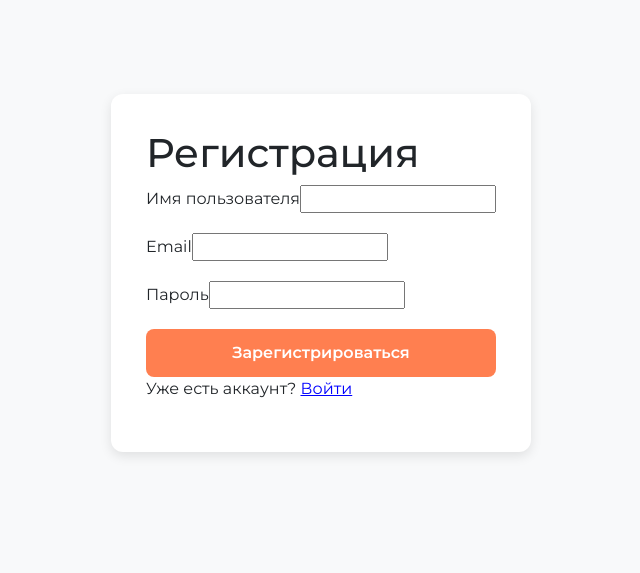
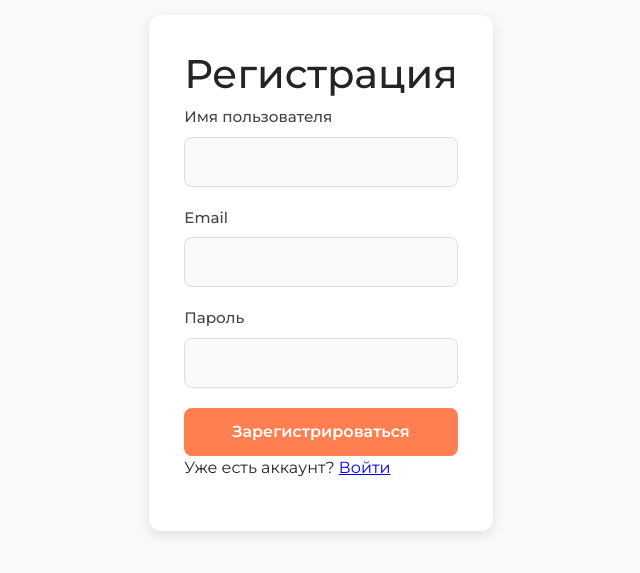
Before and after one commit to NitroITdev/DiaryApplicationWEB, a React (Create React App) app in the folder diary-app/: page /auth in a window 1280 px wide. Shown: the part 127-700 px from the top of the page, without its empty margins (319-959 px from the left). Built offline with nearby package versions, Linux system fonts and the light colour scheme.

Commit message:
Обновил DiaryPage и AuthPage

```diff
--- a/diary-app/src/pages/AuthPage.jsx
+++ b/diary-app/src/pages/AuthPage.jsx
@@ -54,8 +54,9 @@ function AuthPage() {
             <h1>Вход</h1>
             <form onSubmit={handleLogin} className="register-form">
               <div className="register-form-group">
-                <label>Email</label>
+                <label class="form-label">Email</label>
                 <input
+                  class="form-input"
                   type="email"
                   value={email}
                   onChange={(e) => setEmail(e.target.value)}
@@ -64,8 +65,9 @@ function AuthPage() {
                 />
               </div>
               <div className="register-form-group">
-                <label>Пароль</label>
+                <label class="form-label">Пароль</label>
                 <input
+                  class="form-input"
                   type="password"
                   value={password}
                   onChange={(e) => setPassword(e.target.value)}
@@ -91,8 +93,9 @@ function AuthPage() {
             <h1>Регистрация</h1>
             <form onSubmit={handleRegister} className="register-form">
               <div className="register-form-group">
-                <label>Имя пользователя</label>
+                <label class="form-label">Имя пользователя</label>
                 <input
+                  class="form-input"
                   type="text"
                   value={username}
                   onChange={(e) => setUsername(e.target.value)}
@@ -101,8 +104,9 @@ function AuthPage() {
                 />
               </div>
               <div className="register-form-group">
-                <label>Email</label>
+                <label class="form-label">Email</label>
                 <input
+                  class="form-input"
                   type="email"
                   value={email}
                   onChange={(e) => setEmail(e.target.value)}
@@ -111,8 +115,9 @@ function AuthPage() {
                 />
               </div>
               <div className="register-form-group">
-                <label>Пароль</label>
+                <label class="form-label">Пароль</label>
                 <input
+                  class="form-input"
                   type="password"
                   value={password}
                   onChange={(e) => setPassword(e.target.value)}
--- a/diary-app/src/styles/register.css
+++ b/diary-app/src/styles/register.css
@@ -103,6 +103,34 @@
   text-decoration: underline;
 }
 
+
+.form-label {
+    display: block;
+    margin-bottom: 8px;
+    font-weight: 500;
+    color: #444;
+    font-size: 0.95rem;
+}
+
+/* === Поля ввода === */
+.form-input {
+    width: 100%;
+    padding: 12px 15px;
+    border: 1px solid #ddd;
+    border-radius: 8px;
+    font-size: 1rem;
+    outline: none;
+    transition: all 0.25s ease;
+    background-color: #fafafa;
+}
+
+.form-input:focus {
+    border-color: coral;
+    box-shadow: 0 0 6px rgba(255, 127, 80, 0.3);
+    background-color: #fff;
+}
+
+
 /* Анимация плавного появления */
 @keyframes fadeIn {
   from {
```
Also changed, not shown: diary-app/src/pages/DiaryPage.jsx (line endings or trailing spaces).
